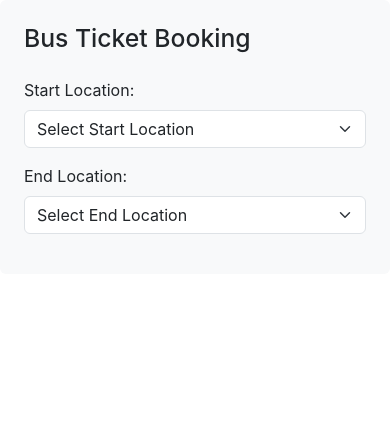
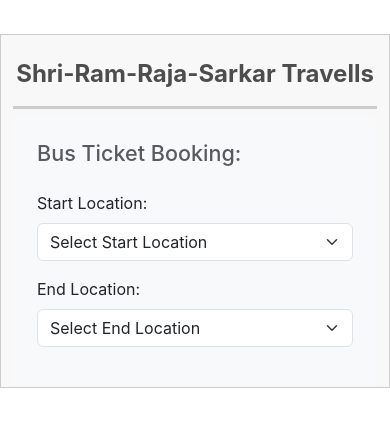
Before and after one commit to Prayansh8/ticket_booking, a React (Create React App) app: page / in a window 390 px wide. Shown: the top 426 px of the page. Built offline with nearby package versions, Linux system fonts and the light colour scheme.

Commit message:
update more

```diff
--- a/src/App.css
+++ b/src/App.css
@@ -1,38 +1,5 @@
 .App {
-  text-align: center;
+  border: 1px solid #ccc;
+  background-color: #f8f8f8;
+  margin: 4vh auto;
 }
-
-.App-logo {
-  height: 40vmin;
-  pointer-events: none;
-}
-
-@media (prefers-reduced-motion: no-preference) {
-  .App-logo {
-    animation: App-logo-spin infinite 20s linear;
-  }
-}
-
-.App-header {
-  background-color: #282c34;
-  min-height: 100vh;
-  display: flex;
-  flex-direction: column;
-  align-items: center;
-  justify-content: center;
-  font-size: calc(10px + 2vmin);
-  color: white;
-}
-
-.App-link {
-  color: #61dafb;
-}
-
-@keyframes App-logo-spin {
-  from {
-    transform: rotate(0deg);
-  }
-  to {
-    transform: rotate(360deg);
-  }
-}
--- a/src/App.js
+++ b/src/App.js
@@ -1,10 +1,13 @@
 // App.js
-import React from 'react';
-import BusSelect from './components/BusSelect';
+import React from "react";
+import BusSelect from "./components/BusSelect";
+import Header from "./components/Header";
+import "./App.css"
 
 const App = () => {
   return (
-    <div>
+    <div className="container App">
+      <Header />
       <BusSelect />
     </div>
   );
--- a/src/busData.json
+++ b/src/busData.json
@@ -33,6 +33,30 @@
         "name": "Bus 205",
         "startLocation": "Chanderi",
         "endLocation": "Bhopal"
+      },
+      {
+        "id": 6,
+        "name": "Bus 206",
+        "startLocation": "Bhopal",
+        "endLocation": "Indore"
+      },
+      {
+        "id": 7,
+        "name": "Bus 207",
+        "startLocation": "Bhopal",
+        "endLocation": "Indore"
+      },
+      {
+        "id": 8,
+        "name": "Bus 208",
+        "startLocation": "Chanderi",
+        "endLocation": "Indore"
+      },
+      {
+        "id": 9,
+        "name": "Bus 209",
+        "startLocation": "Bhopal",
+        "endLocation": "Indore"
       }
     ]
   }
--- a/src/components/BusSelect.css
+++ b/src/components/BusSelect.css
@@ -12,7 +12,7 @@
 
   .selected-bus {
     border: 1px solid #ccc;
-    background-color: #f8f8f8;
+    background-color: #ffffff;
     padding: 10px;
     border-radius: 8px;
   }
--- a/src/components/BusSelect.js
+++ b/src/components/BusSelect.js
@@ -22,9 +22,10 @@ const BusSelect = () => {
     setSelectedBus(bus);
   };
 
+
   const handleBookTicket = () => {
     if (selectedBus) {
-      const whatsappLink = `https://api.whatsapp.com/send/?phone=+916265323177&text=I want to book a ticket for ${selectedBus.name}`;
+      const whatsappLink = `https://api.whatsapp.com/send/?phone=+916265323177&text=I want to book a ticket for the ${selectedBus.name} bus departing from ${selectedStartLocation}. Please provide me with the necessary details and steps to complete the booking process. Thank you.`;
       window.open(whatsappLink, "_blank");
     }
   };
@@ -36,8 +37,8 @@ const BusSelect = () => {
   );
 
   return (
-    <div className="container bg-light p-4 rounded">
-      <h2 className="mb-4">Bus Ticket Booking</h2>
+    <div className=" bg-light p-4 rounded">
+      <h4 className="mb-4 text-muted">Bus Ticket Booking:</h4>
       <div className="mb-3">
         <label htmlFor="startLocation" className="form-label">
           Start Location:
--- /dev/null
+++ b/src/components/Header.js
@@ -0,0 +1,12 @@
+import React from "react";
+import "./Heading.css";
+
+const Header = () => {
+  return (
+    <div className="headdingDiv">
+      <h1 className="headding">Shri-Ram-Raja-Sarkar Travells</h1>
+    </div>
+  );
+};
+
+export default Header;
--- /dev/null
+++ b/src/components/Heading.css
@@ -0,0 +1,20 @@
+.headding {
+  font-size: 34px;
+  font-weight: 700;
+  margin: 0;
+  padding: 2vh 0;
+  text-align: center;
+  color: rgba(0, 0, 0, 0.69);
+}
+
+.headdingDiv{
+    margin: 1vh 0;
+    border-bottom: 2px solid #ccc;
+    border-width: 3px;
+}
+
+@media only screen and (max-width: 600px) {
+  .headding {
+    font-size: 24px;
+  }
+}
```
